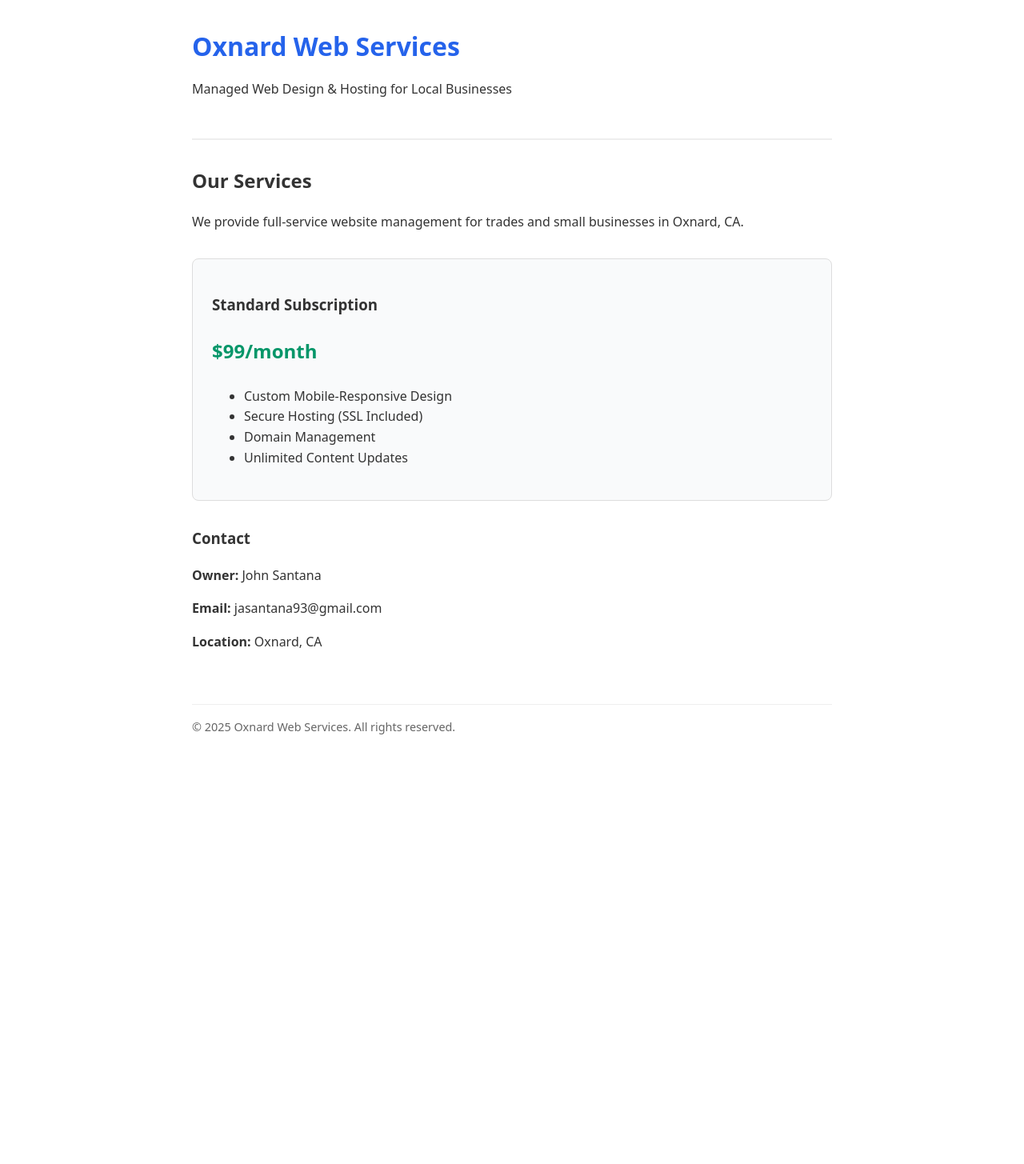
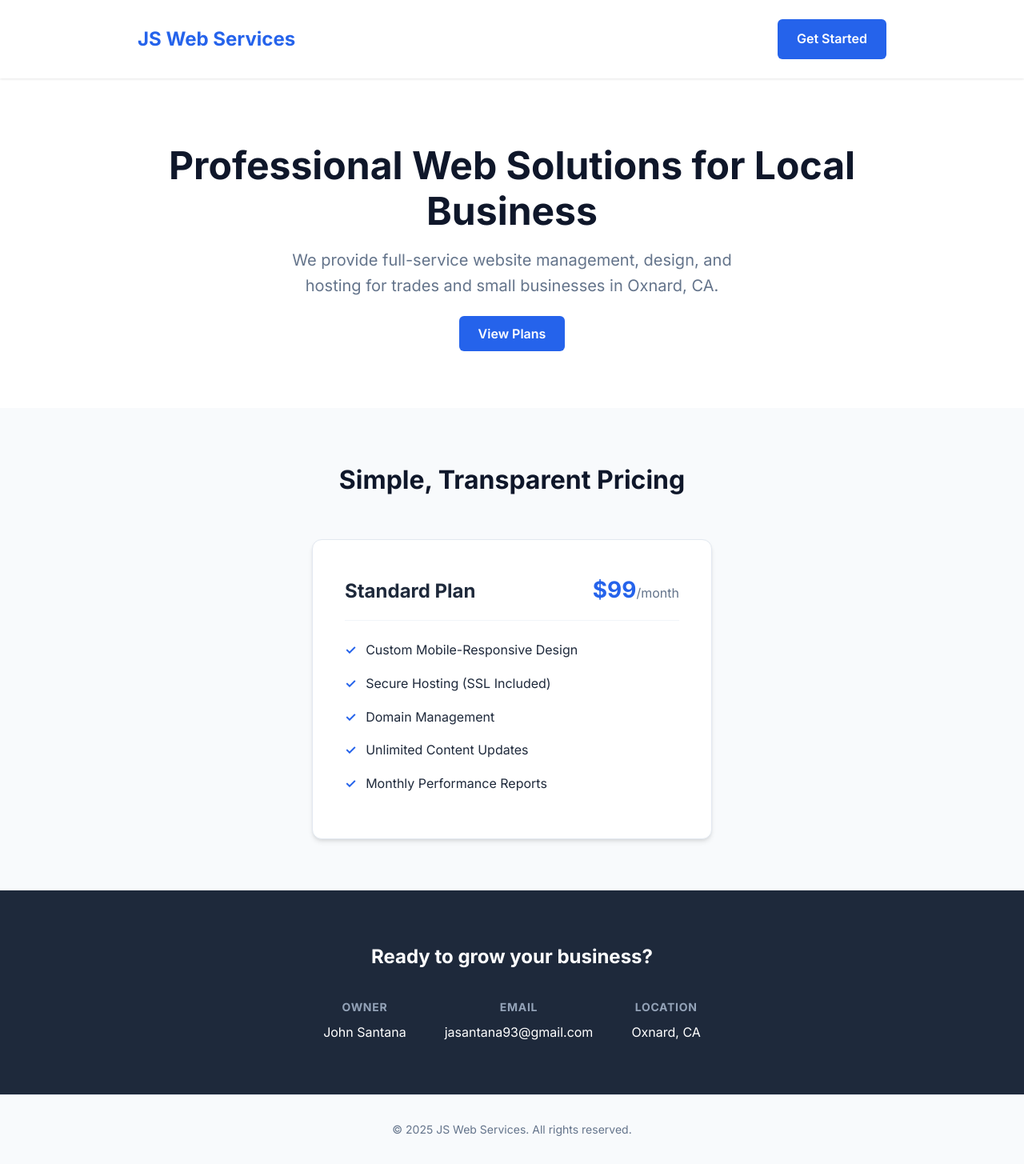
Before and after one commit to MrVokerr/WaaS, a plain HTML site: page agency-site/index.html in a window 1280 px wide. Shown: the whole page at 80% size. Before the commit the page ends 952 px from the top, so only its background shows below. Drawn offline with Linux system fonts and the light colour scheme.

Commit message:
updated the index.html file to include new service offerings.

```diff
--- a/agency-site/index.html
+++ b/agency-site/index.html
@@ -3,47 +3,259 @@
 <head>
     <meta charset="UTF-8">
     <meta name="viewport" content="width=device-width, initial-scale=1.0">
-    <title>Oxnard Web Services</title>
+    <title>JS Web Services | Managed Web Design</title>
+    <link rel="preconnect" href="https://fonts.googleapis.com">
+    <link rel="preconnect" href="https://fonts.gstatic.com" crossorigin>
+    <link href="https://fonts.googleapis.com/css2?family=Inter:wght@300;400;600;700&display=swap" rel="stylesheet">
     <style>
-        body { font-family: system-ui, sans-serif; line-height: 1.6; max-width: 800px; margin: 0 auto; padding: 2rem; color: #333; }
-        header { border-bottom: 2px solid #eee; padding-bottom: 2rem; margin-bottom: 2rem; }
-        h1 { margin: 0; color: #2563eb; }
-        .service-card { border: 1px solid #ddd; padding: 1.5rem; border-radius: 8px; background: #f9fafb; margin-top: 2rem; }
-        .price { font-size: 1.5rem; font-weight: bold; color: #059669; }
-        footer { margin-top: 4rem; font-size: 0.9rem; color: #666; border-top: 1px solid #eee; padding-top: 1rem; }
+        /* Reset and Base Styles */
+        :root {
+            --primary: #2563eb;
+            --primary-dark: #1e40af;
+            --secondary: #64748b;
+            --bg-light: #f8fafc;
+            --text-main: #1e293b;
+            --text-light: #64748b;
+            --white: #ffffff;
+            --shadow: 0 4px 6px -1px rgb(0 0 0 / 0.1), 0 2px 4px -2px rgb(0 0 0 / 0.1);
+        }
+
+        * { box-sizing: border-box; margin: 0; padding: 0; }
+
+        body {
+            font-family: "Inter", sans-serif;
+            line-height: 1.6;
+            color: var(--text-main);
+            background-color: var(--bg-light);
+        }
+
+        /* Layout */
+        .container {
+            max-width: 1000px;
+            margin: 0 auto;
+            padding: 0 2rem;
+        }
+
+        /* Header */
+        header {
+            background: var(--white);
+            box-shadow: 0 1px 3px 0 rgb(0 0 0 / 0.1);
+            padding: 1.5rem 0;
+            position: sticky;
+            top: 0;
+            z-index: 10;
+        }
+
+        .header-content {
+            display: flex;
+            justify-content: space-between;
+            align-items: center;
+        }
+
+        .logo {
+            font-size: 1.5rem;
+            font-weight: 700;
+            color: var(--primary);
+            text-decoration: none;
+        }
+
+        .cta-button {
+            background-color: var(--primary);
+            color: white;
+            padding: 0.75rem 1.5rem;
+            border-radius: 6px;
+            text-decoration: none;
+            font-weight: 600;
+            transition: background-color 0.2s;
+        }
+
+        .cta-button:hover {
+            background-color: var(--primary-dark);
+        }
+
+        /* Hero */
+        .hero {
+            text-align: center;
+            padding: 5rem 0;
+            background: white;
+        }
+
+        .hero h1 {
+            font-size: 3rem;
+            margin-bottom: 1rem;
+            line-height: 1.2;
+            color: #0f172a;
+        }
+
+        .hero p {
+            font-size: 1.25rem;
+            color: var(--text-light);
+            max-width: 600px;
+            margin: 0 auto 2rem;
+        }
+
+        /* Services */
+        .services {
+            padding: 4rem 0;
+        }
+
+        .section-title {
+            text-align: center;
+            margin-bottom: 3rem;
+            font-size: 2rem;
+            color: #0f172a;
+        }
+
+        .service-card {
+            background: var(--white);
+            border-radius: 12px;
+            padding: 2.5rem;
+            box-shadow: var(--shadow);
+            max-width: 500px;
+            margin: 0 auto;
+            border: 1px solid #e2e8f0;
+        }
+
+        .service-header {
+            display: flex;
+            justify-content: space-between;
+            align-items: baseline;
+            margin-bottom: 1.5rem;
+            border-bottom: 1px solid #f1f5f9;
+            padding-bottom: 1rem;
+        }
+
+        .service-title {
+            font-size: 1.5rem;
+            font-weight: 700;
+        }
+
+        .price {
+            font-size: 1.75rem;
+            font-weight: 700;
+            color: var(--primary);
+        }
+
+        .price span {
+            font-size: 1rem;
+            color: var(--text-light);
+            font-weight: 400;
+        }
+
+        .features-list {
+            list-style: none;
+        }
+
+        .features-list li {
+            margin-bottom: 1rem;
+            display: flex;
+            align-items: center;
+        }
+
+        .features-list li::before {
+            content: "✓";
+            color: var(--primary);
+            font-weight: bold;
+            margin-right: 0.75rem;
+        }
+
+        /* Contact */
+        .contact {
+            background: #1e293b;
+            color: white;
+            padding: 4rem 0;
+            text-align: center;
+        }
+
+        .contact h2 {
+            margin-bottom: 2rem;
+        }
+
+        .contact-info {
+            display: flex;
+            justify-content: center;
+            gap: 3rem;
+            flex-wrap: wrap;
+        }
+
+        .contact-item strong {
+            display: block;
+            margin-bottom: 0.5rem;
+            color: #94a3b8;
+            font-size: 0.875rem;
+            text-transform: uppercase;
+            letter-spacing: 0.05em;
+        }
+
+        /* Footer */
+        footer {
+            text-align: center;
+            padding: 2rem 0;
+            color: var(--text-light);
+            font-size: 0.875rem;
+            border-top: 1px solid #e2e8f0;
+        }
     </style>
 </head>
 <body>
     <header>
-        <h1>Oxnard Web Services</h1>
-        <p>Managed Web Design & Hosting for Local Businesses</p>
+        <div class="container header-content">
+            <a href="#" class="logo">JS Web Services</a>
+            <a href="#contact" class="cta-button">Get Started</a>
+        </div>
     </header>
 
-    <main>
-        <h2>Our Services</h2>
-        <p>We provide full-service website management for trades and small businesses in Oxnard, CA.</p>
+    <section class="hero">
+        <div class="container">
+            <h1>Professional Web Solutions for Local Business</h1>
+            <p>We provide full-service website management, design, and hosting for trades and small businesses in Oxnard, CA.</p>
+            <a href="#services" class="cta-button">View Plans</a>
+        </div>
+    </section>
 
+    <section id="services" class="services">
+        <div class="container">
+            <h2 class="section-title">Simple, Transparent Pricing</h2>
             <div class="service-card">
-            <h3>Standard Subscription</h3>
-            <p class="price">$99/month</p>
-            <ul>
+                <div class="service-header">
+                    <h3 class="service-title">Standard Plan</h3>
+                    <div class="price">$99<span>/month</span></div>
+                </div>
+                <ul class="features-list">
                     <li>Custom Mobile-Responsive Design</li>
                     <li>Secure Hosting (SSL Included)</li>
                     <li>Domain Management</li>
                     <li>Unlimited Content Updates</li>
+                    <li>Monthly Performance Reports</li>
                 </ul>
             </div>
+        </div>
+    </section>
 
-        <div style="margin-top: 2rem;">
-            <h3>Contact</h3>
-            <p><strong>Owner:</strong> John Santana</p>
-            <p><strong>Email:</strong> jasantana93@gmail.com</p>
-            <p><strong>Location:</strong> Oxnard, CA</p>
+    <section id="contact" class="contact">
+        <div class="container">
+            <h2>Ready to grow your business?</h2>
+            <div class="contact-info">
+                <div class="contact-item">
+                    <strong>Owner</strong>
+                    John Santana
                 </div>
-    </main>
+                <div class="contact-item">
+                    <strong>Email</strong>
+                    jasantana93@gmail.com
+                </div>
+                <div class="contact-item">
+                    <strong>Location</strong>
+                    Oxnard, CA
+                </div>
+            </div>
+        </div>
+    </section>
 
     <footer>
-        &copy; 2025 Oxnard Web Services. All rights reserved.
+        <div class="container">
+            &copy; 2025 JS Web Services. All rights reserved.
+        </div>
     </footer>
 </body>
 </html>
```
Lines whose indentation alone changed are shown as unchanged.
